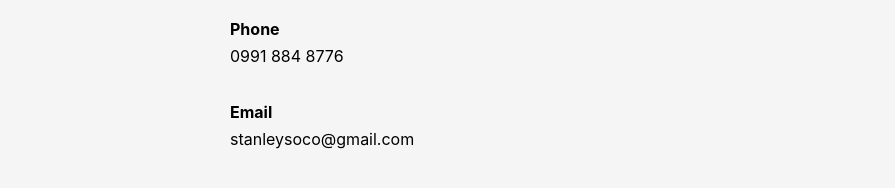
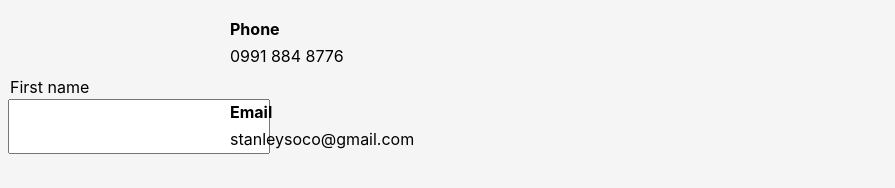
Before and after one commit to st4nTheMan/My-Portfolio, a plain HTML site: page assets/contact.html in a window 1280 px wide. Shown: the part 278-466 px from the top of the page, without its empty margins (0-895 px from the left). Drawn offline with Linux system fonts and the light colour scheme; a web font is replaced by a local one.

Commit message:
john makay

```diff
--- a/assets/contact.html
+++ b/assets/contact.html
@@ -22,15 +22,19 @@
             <div class="lf">
                 <p>Looking forward to hearing from you.</p>
             </div>
-
             <div class="contact-phone">
                 <p class="bold_text">Phone</p>
                 <p>0991 884 8776</p>
             </div>
-
             <div class="contact-email">
                 <p class="bold_text">Email</p>
                 <p>stanleysoco@gmail.com</p>
+            </div>
+            <div class="input-container">
+                <div class="fname-input">
+                    <p>First name</p>
+                    <input type="text" name="fname" id="fname" maxlength="50">
+                </div>
             </div>
         </div>
 
--- a/assets/css/style.css
+++ b/assets/css/style.css
@@ -283,6 +283,7 @@ ul li{
 .lf {
     position: relative;
     left: 220px;
+    width: 291px;
 }
 
 .contact-phone p{
@@ -290,6 +291,7 @@ ul li{
     margin: 7px;
     top: 50px;
     left: 215px;
+    width: 138px;
 }
 
 .contact-email p{
@@ -297,4 +299,17 @@ ul li{
     margin: 7px;
     top: 79px;
     left: 215px;
+    width: 138px;
 }
+
+.fname-input p{
+    margin: 2px;
+    width: 215px;
+}
+
+.fname-input input[type='text'] {
+    height: 45px;
+    font-family: Inter, sans-serif;
+    padding: 3px 3px 3px 7px;
+    font-size: 16px;
+}
```
